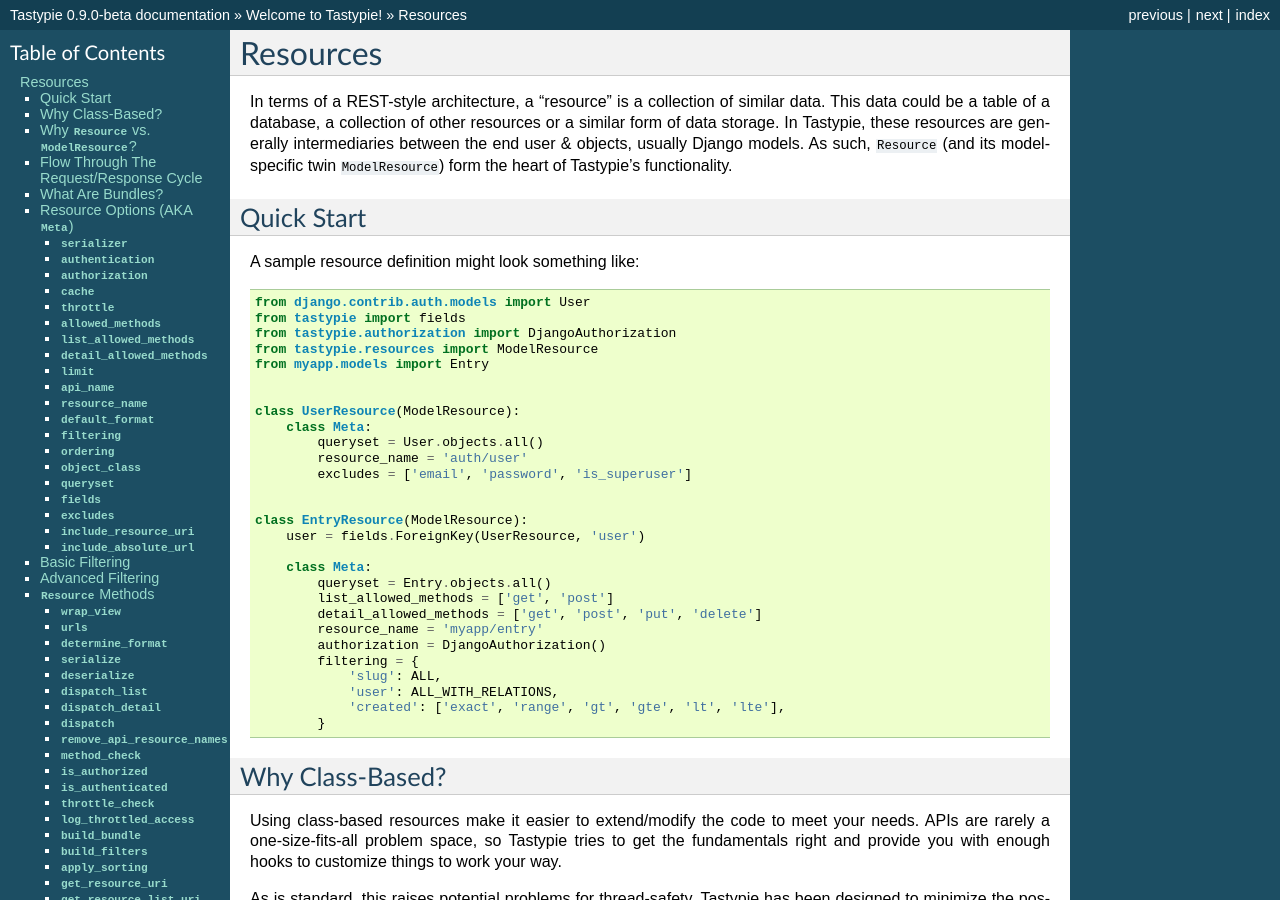
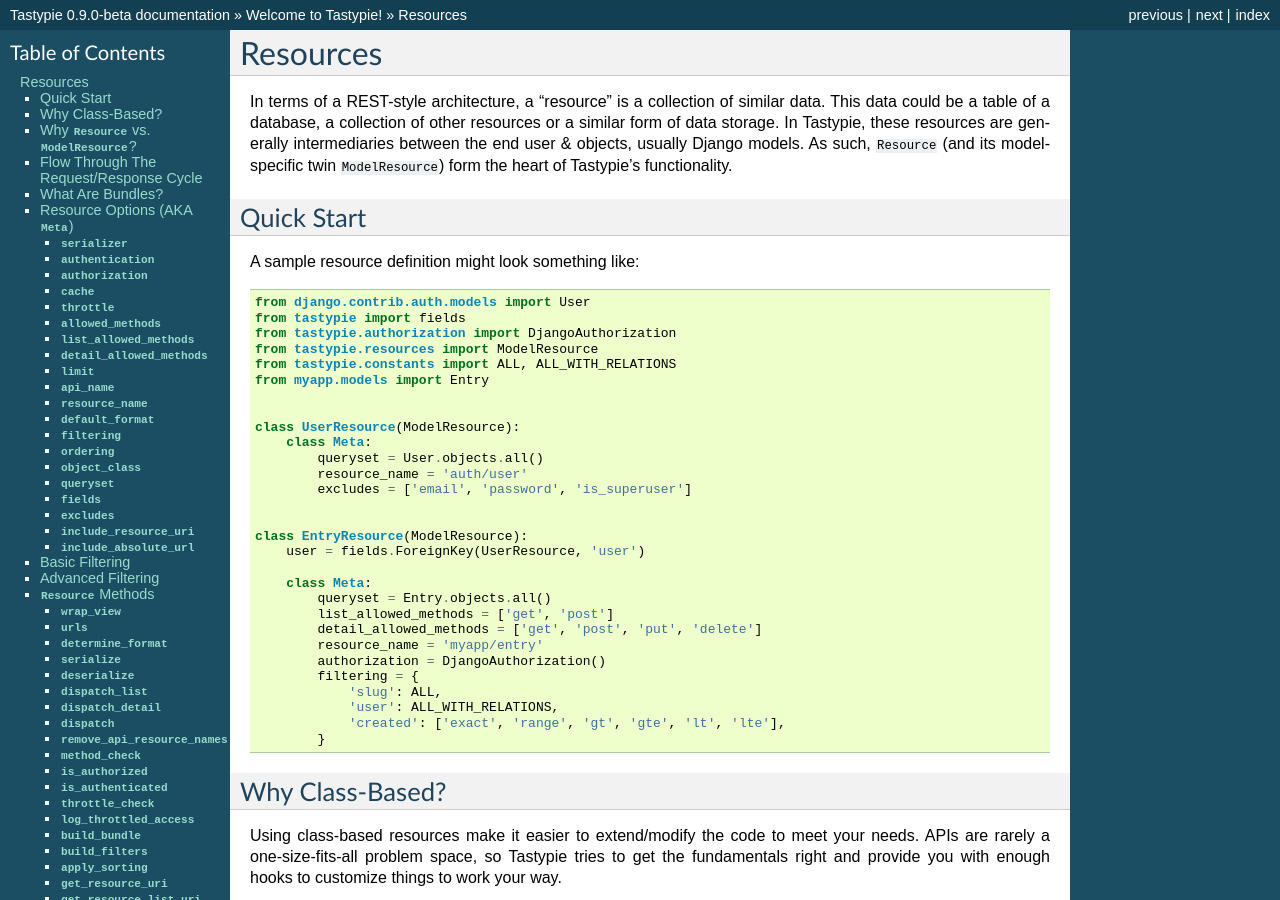
Before and after one commit to django-tastypie/django-tastypie, a Sphinx documentation site: the page built from docs/resources.rst, in a window 1280 px wide and 900 px high. Built offline with Sphinx 7.4.7, drawn with Linux system fonts in a browser that asks for light colours; pages that are not in the unit, such as notebooks, are missing from menus.

Commit message:
small omission in sample text

```diff
--- a/docs/resources.rst
+++ b/docs/resources.rst
@@ -21,6 +21,7 @@
     from tastypie import fields
     from tastypie.authorization import DjangoAuthorization
     from tastypie.resources import ModelResource
+    from tastypie.constants import ALL, ALL_WITH_RELATIONS
     from myapp.models import Entry
 
 
```
